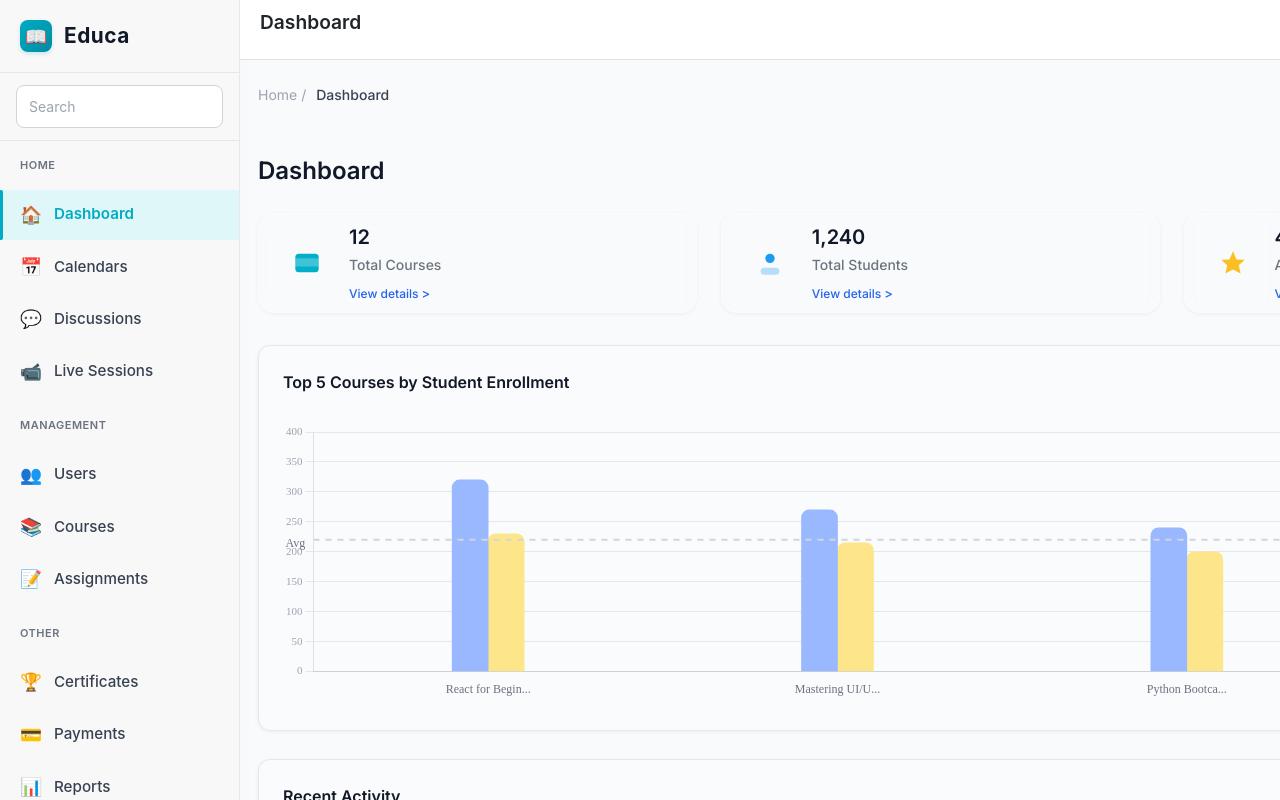
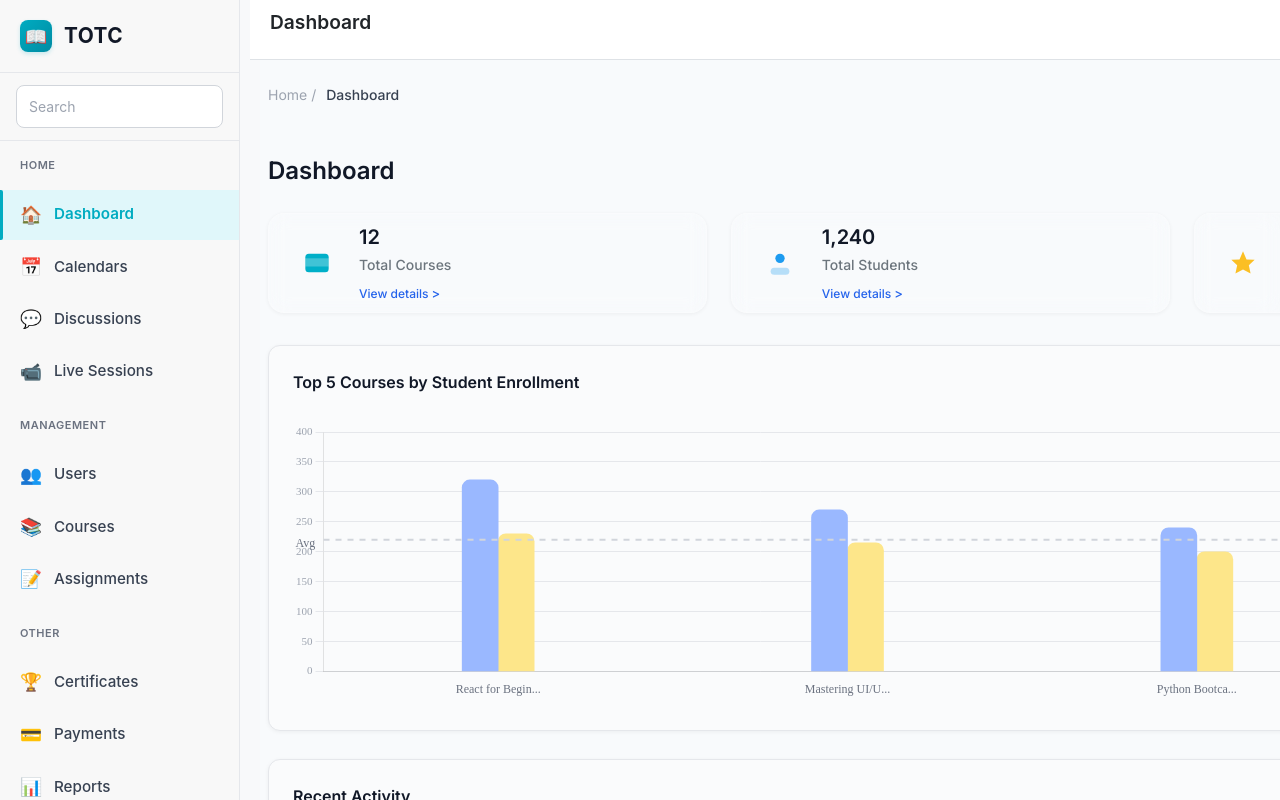
Before and after one commit to duongnoob23/E_Learning, a React (Vite) app in the folder frontend/Shopery/: page /admin/dashboard in a window 1280 px wide. Shown: the top 800 px of the page. Built offline with nearby package versions, Linux system fonts and the light colour scheme.

Commit message:
change a little Dashboard,AdminLayout,Sidebar

```diff
--- a/frontend/Shopery/src/Admin/features/dashboard/pages/Dashboard.scss
+++ b/frontend/Shopery/src/Admin/features/dashboard/pages/Dashboard.scss
@@ -17,7 +17,7 @@
 
 .dashboard-page-root {
   font-family: "Inter", sans-serif;
-  min-height: 100vh;
+  min-height: 100%;
   background: var(--gray-bg);
   display: flex;
   justify-content: center;
--- a/frontend/Shopery/src/Admin/layouts/AdminLayout.scss
+++ b/frontend/Shopery/src/Admin/layouts/AdminLayout.scss
@@ -5,7 +5,7 @@
 
   &__main {
     flex: 1;
-    margin-left: 240px; // tương ứng width sidebar
+    margin-left: 250px; // tương ứng width sidebar
     display: flex;
     flex-direction: column;
   }
--- a/frontend/Shopery/src/Admin/shared/components/Sidebar.jsx
+++ b/frontend/Shopery/src/Admin/shared/components/Sidebar.jsx
@@ -37,7 +37,7 @@ const Sidebar = () => {
       {/* ✅ Logo với icon */}
       <div className="sidebar__logo">
         <div className="sidebar__logo-icon">📖</div>
-        <h2 className="sidebar__title">Educa</h2>
+        <h2 className="sidebar__title">TOTC</h2>
       </div>
 
       {/* ✅ Search bar */}
```
